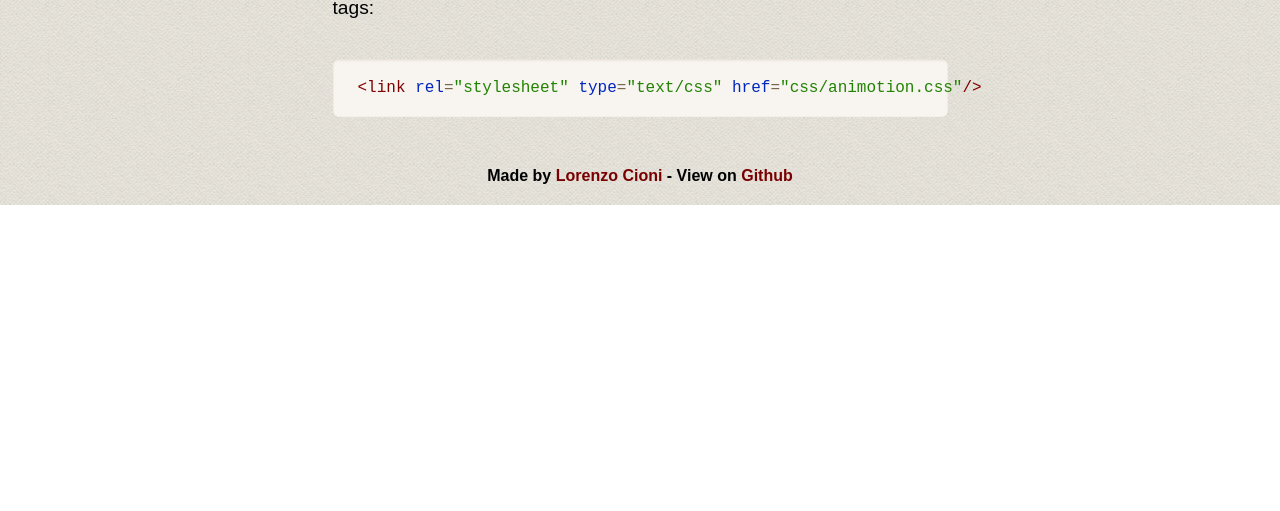
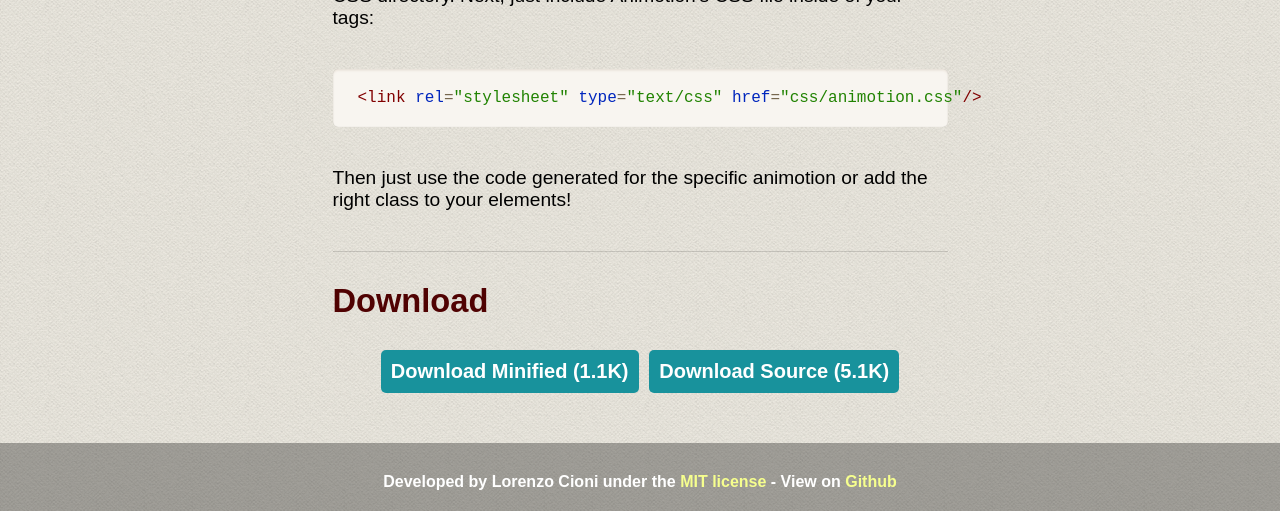
Before and after one commit to lorecioni/animotion.css, a plain HTML site: page demo/index.html in a window 1280 px wide. Shown: the part 682-1193 px from the top of the page. Before the commit the page ends 887 px from the top, so only its background shows below. Drawn offline with nearby package versions, Linux system fonts and the light colour scheme; a web font is replaced by a local one.

Commit message:
sections

```diff
--- a/demo/css/style.css
+++ b/demo/css/style.css
@@ -40,10 +40,13 @@ h2 {
 
 footer {
 	text-align: center;
-	padding-top: 50px;
+	padding-top: 30px;
+	color: white;
 	clear: both;
 	font-weight: bold;
-	margin-bottom: 20px;
+	padding-bottom: 20px;
+	background-color: rgba(0, 0, 0, 0.31);
+	margin-top: 25px;
 }
 
 #test{
@@ -67,7 +70,7 @@ footer {
 }
 
 .code {
-	margin: 40px auto 0px;
+	margin: 40px auto;
 	text-align: center;
 	padding: 20px 25px;
 	background: #f8f5f0;
@@ -310,3 +313,42 @@ a {
 a:HOVER {
 	color: #C43A3A;
 }
+
+.section {
+	margin: 40px 0px;
+	padding: 30px 0px 0px;
+	border-top: 1px solid rgba(0, 0, 0, 0.14);
+	font-size: 1.2em;
+}
+
+footer a {
+	color: #F6FF8E;
+}
+
+.btn {
+	background: #18929C;
+	display: inline-flex;
+	padding: 10px;
+	border-radius: 5px;
+	color: white;
+	font-size: 15pt;
+	font-weight: bold;
+	cursor: pointer;
+	transition: all 0.5s ease-out 0s;
+}
+
+.btn:HOVER {
+	background: #20B6C2;
+}
+
+.v-separator {
+	display: inline-flex;
+	width: 0px;
+	transition: all 0.5s ease-out 0s;
+}
+
+#btn-container {
+	text-align: center;
+	margin-top: 30px;
+	margin-bottom: 50px;
+}
--- a/demo/index.html
+++ b/demo/index.html
@@ -23,6 +23,7 @@
 			<div id="test" >Text</div>
 			<div id="right-panel">
 				<select id="select-animotion" class="turnintodropdown">
+					<!-- Animaion list -->
 					<option value="">Animotion:</option>
 					<option value="shake">Shake</option>
 					<option value="bounce">Bounce</option>
@@ -49,16 +50,24 @@
 		<div id="socials">
 		</div>
 		<!-- Usage -->
-
-		<div id="usage-page">
+		<div id="setup" class="section">
 			<h3>Getting started</h3>
 			After you download <a href="#">Animotion.css</a>, move animotion.css to your root's CSS directory. Next, just include Animotion's CSS file inside of your tags:
 			<pre class="code"><span class="element">&lt;link</span> <span class="blue">rel</span>=<span class="green">"stylesheet"</span> <span class="blue">type</span>=<span class="green">"text/css"</span> <span class="blue">href</span>=<span class="green">"css/animotion.css"</span><span class="element">/&gt;</span></pre>
+			Then just use the code generated for the specific animotion or add the right class to your elements!
 		</div>
-
+		<!-- Download -->
+		<div id="download" class="section">
+			<h3>Download</h3>
+			<div id="btn-container">
+				<div id="download-min" class="btn">Download Minified (1.1K)</div>
+				<div class="v-separator"></div>
+				<div id="download-src" class="btn">Download Source (5.1K)</div>
+			</div>
+		</div>
 	</div>
 	<footer>
-			Made by <a href="https://github.com/lorecioni">Lorenzo Cioni</a> - View on <a href="https://github.com/lorecioni/animotion.css">Github</a>
+			Developed by Lorenzo Cioni under the <a href="http://opensource.org/licenses/MIT">MIT license</a> - View on <a href="https://github.com/lorecioni/animotion.css">Github</a>
 	</footer>
   </body>
 </html>
--- a/demo/js/main.js
+++ b/demo/js/main.js
@@ -147,14 +147,7 @@ $(document).on('change', 'input[name="duration"]', function(){
 });
 
 $(document).on('click', '#view-code', function(){
-	if($('#code').is(':visible')){
-		$('#code').fadeOut('fast');
-	} else {
-		if($('#select-animotion').val() != ""){
-			insertUsageCode();
-			$('#code').fadeIn('fast');
-		}
-	}
+	window.location.href="#download";
 });
 
 
```
